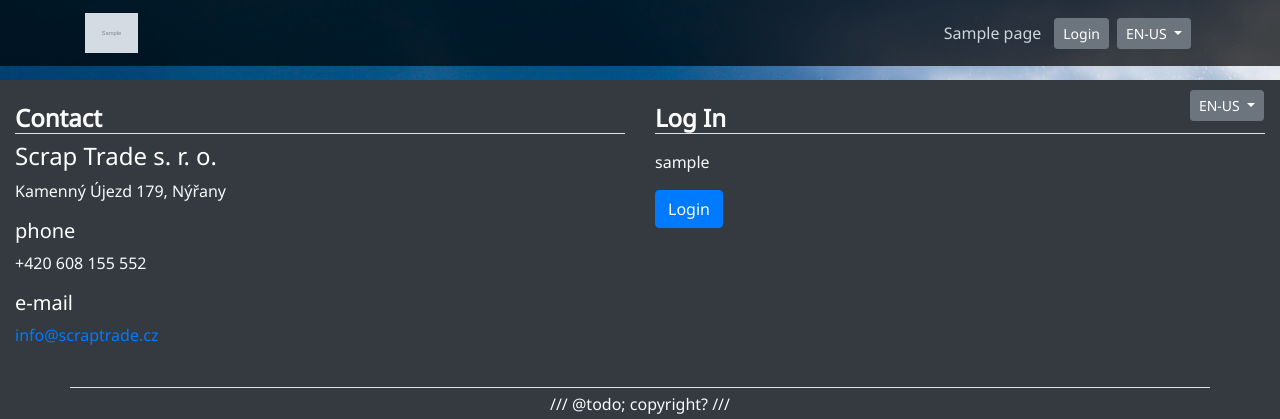
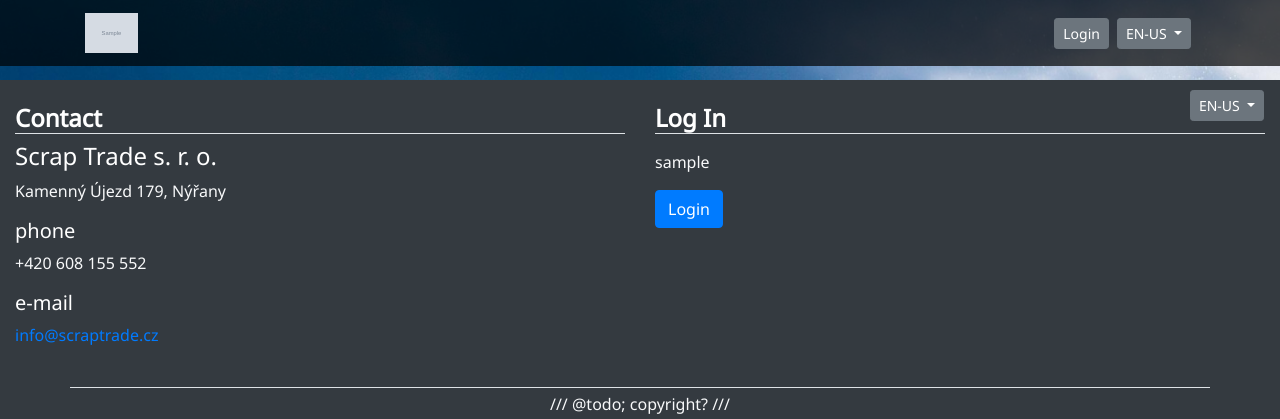
Before and after one commit to Horac-Bouthon/scrap-trade-4, a Django app: template scrap_trade_proj/project_main/templates/project_main/static_page_base.html in a window 1280 px wide. Shown: the top 419 px of the page. Run offline with Django 3.2, Linux system fonts and the light colour scheme; the template is opened without the code that fills it: most values are stand-ins (such as "Sample title", 1, 10 or a date in 2020); grey boxes marked "Sample" are stand-in pictures; some libraries are stand-ins or nearby versions.

Commit message:
Frontpage doesn't need header items if it's a single-page anyway

```diff
--- a/scrap_trade_proj/project_main/templates/project_main/__header.html
+++ b/scrap_trade_proj/project_main/templates/project_main/__header.html
@@ -74,12 +74,7 @@
         <ul class="nav navbar-nav">
 
           {% if variant == 'static_page' %}
-            {% for page in project.get_page_sequence %}
-              <li><a class="btn nav-item nav-link"
-                     href="{% url page.page_code %}">  {# @todo; Change the header homepage sections from redirects to href anchor jumps #}
-                {{ page.act_name }}
-              </a></li>
-            {% endfor %}
+            {# Don't display anything #}
           {% else %}
 
             {% if user.is_authenticated %}
```
